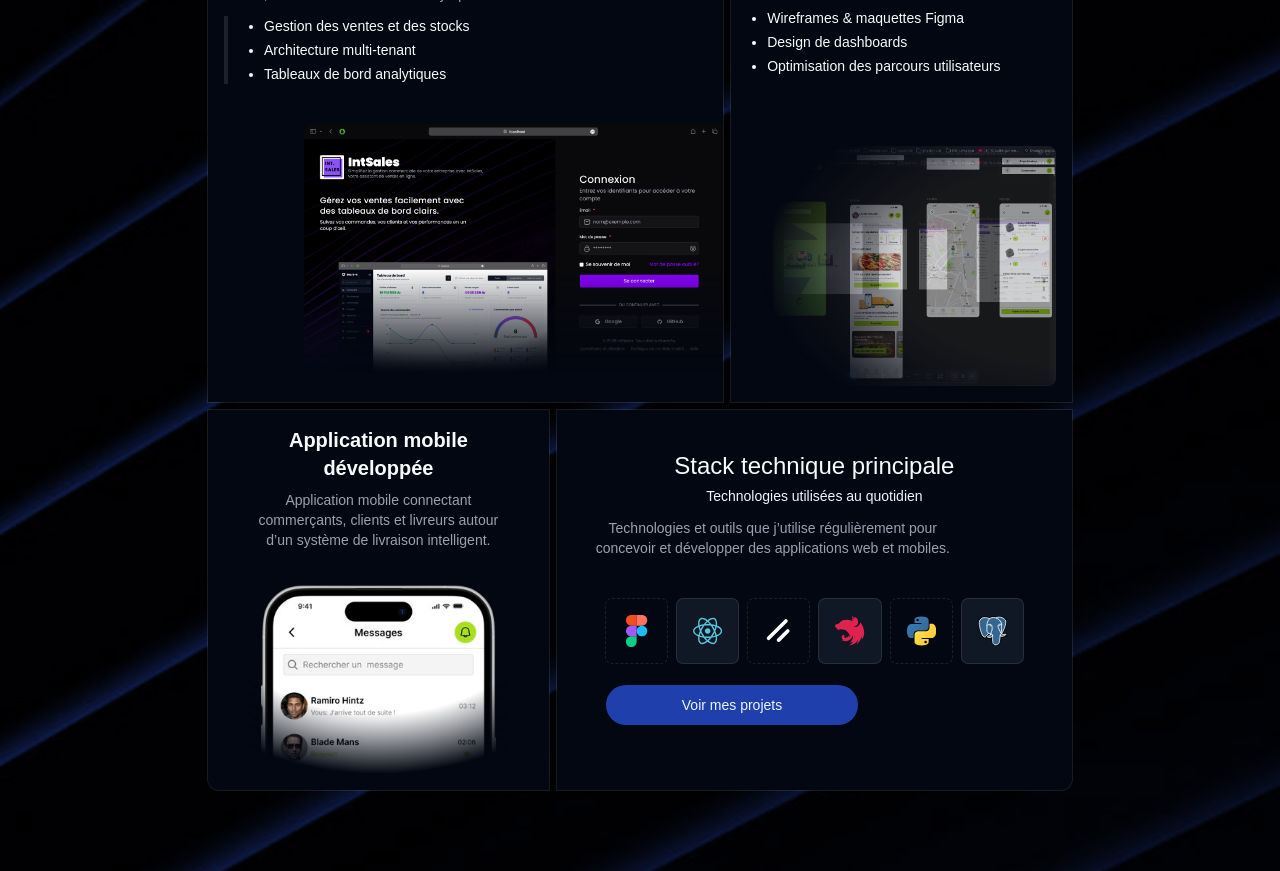
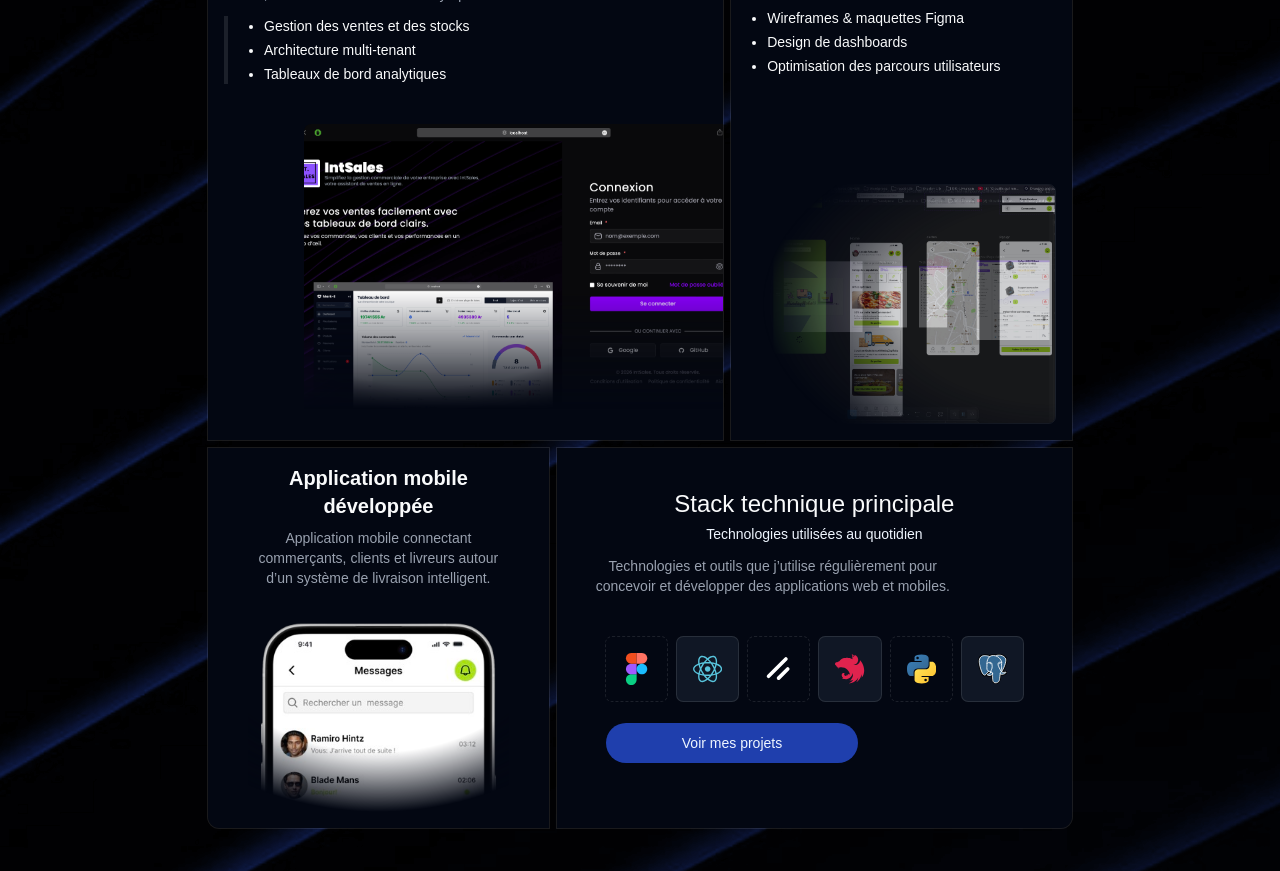
Before and after one commit to mahf-TB/mahefa_bnvb, a React (Vite) app: page / in a window 1280 px wide. Shown: the part 900-1771 px from the top of the page. Built offline with nearby package versions, Linux system fonts and the light colour scheme; some icons are missing.

Commit message:
fix: mettre à jour la classe CSS de l'image dans le composant FeatureCard

```diff
--- a/src/components/_component/features/feature-card1.tsx
+++ b/src/components/_component/features/feature-card1.tsx
@@ -65,7 +65,7 @@ const FeatureCard: React.FC<Props> = ({
             <img
               src={imageSrc}
               alt={imageAlt ?? title}
-              className=" h-[300]"
+              className="object-cover h-75"
               width={1207}
               height={929}
             />
```
